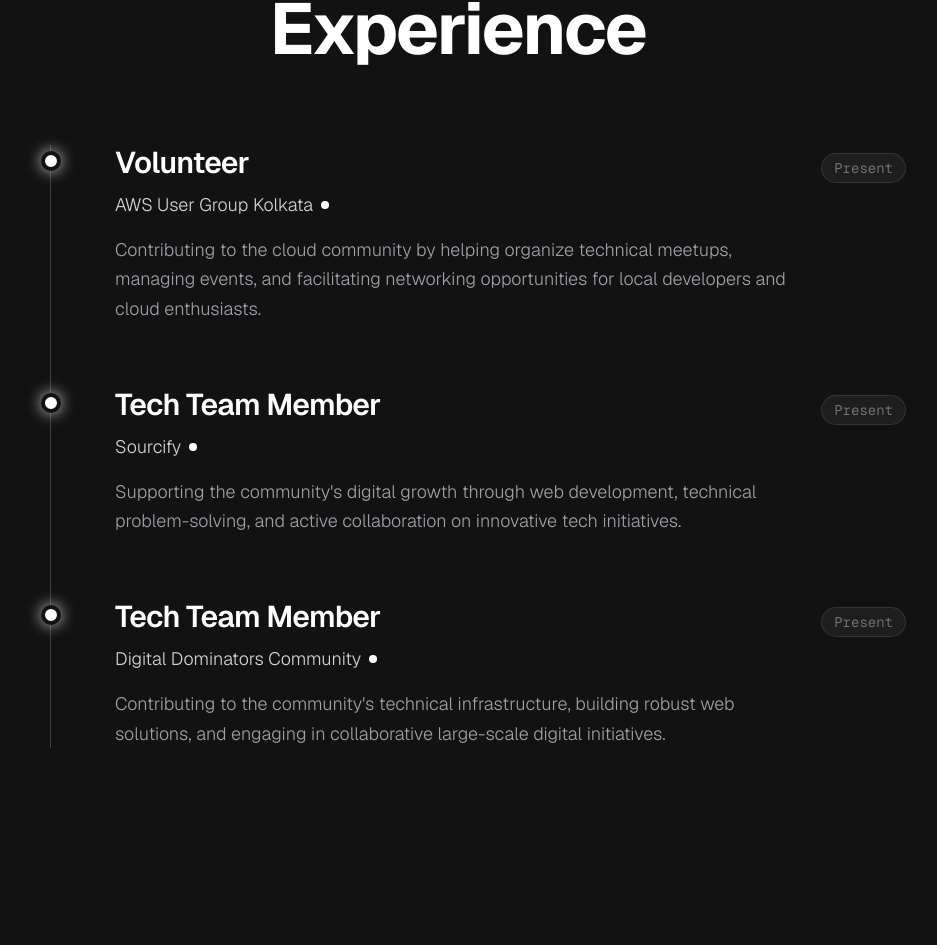
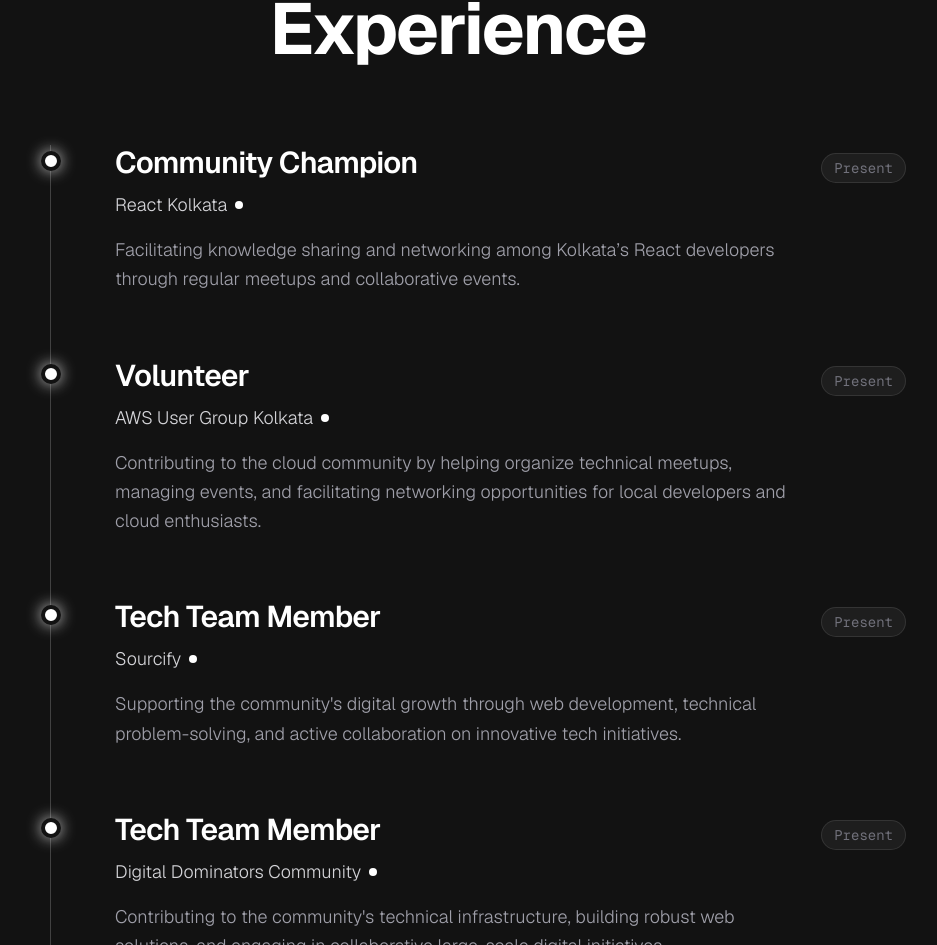
Before and after one commit to MindfulTechie-06/Portfolio_New, a Next.js app: page / in a window 1280 px wide. Shown: the part 6261-7206 px from the top of the page, without its empty margins (182-1119 px from the left). Built offline with nearby package versions, Linux system fonts and the light colour scheme.

Commit message:
feat: add latest experiences to portfolio

```diff
--- a/src/components/Experience.tsx
+++ b/src/components/Experience.tsx
@@ -5,12 +5,20 @@
 export default function Experience() {
   const experiences = [
     {
+      role: "Community Champion",
+      company: "React Kolkata",
+      date: "Present",
+      description: "Facilitating knowledge sharing and networking among Kolkata’s React developers through regular meetups and collaborative events.",
+      current: true
+    },
+    {
       role: "Volunteer",
       company: "AWS User Group Kolkata",
       date: "Present",
       description: "Contributing to the cloud community by helping organize technical meetups, managing events, and facilitating networking opportunities for local developers and cloud enthusiasts.",
       current: true
     },
+
     {
       role: "Tech Team Member",
       company: "Sourcify",
```
